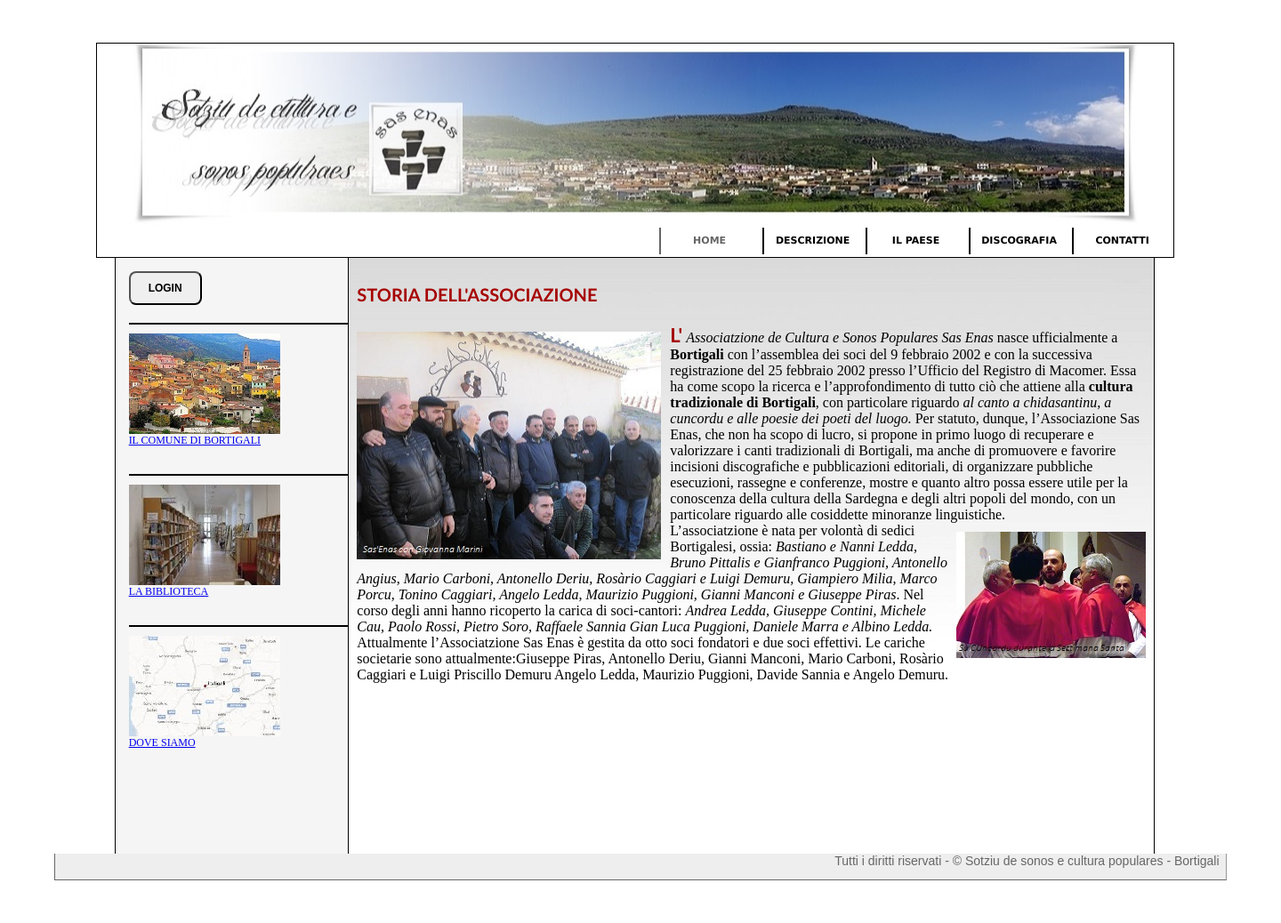
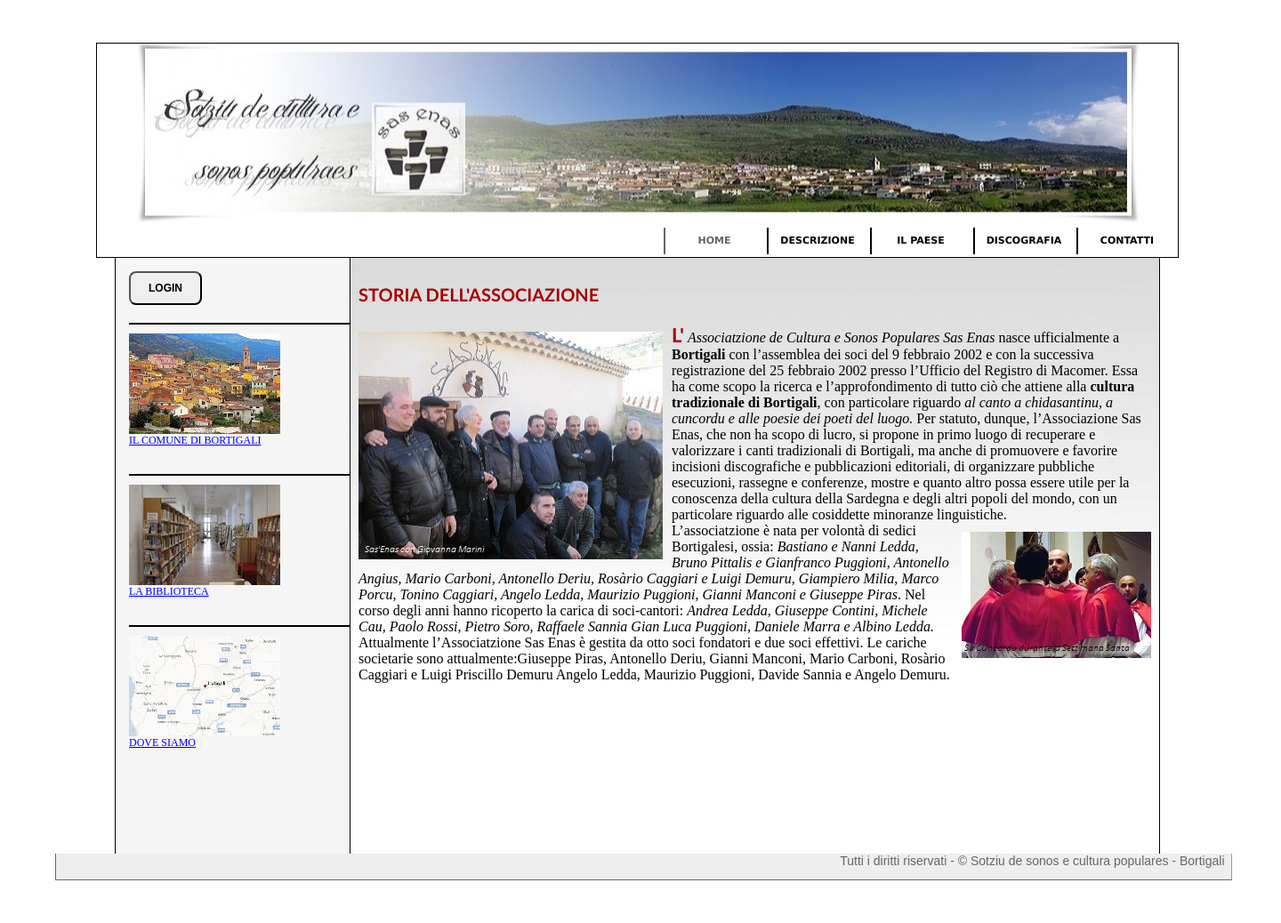
Before and after one commit to piras993/davide, a PHP site: page / in a window 1440 px wide. Shown: the whole page at 89% size. Run offline with PHP 8.4, Linux system fonts and the light colour scheme.

Commit message:
modifica stilee

```diff
--- a/consegnaprogetto/stile/CSS_pagina.css
+++ b/consegnaprogetto/stile/CSS_pagina.css
@@ -1,4 +1,5 @@
  #page {
+width: 1350px;
 padding:40px;
 margin:0;
 border:0;
@@ -88,7 +89,7 @@ float: left;
   display: inline;
   padding:5px;
   margin-right:0;
-  border-right: 1px solid black;
+  //border-right: 1px solid black;
   border-left: 1px solid black;
   border-collapse: collapse;
   background-color: whitesmoke;
```
